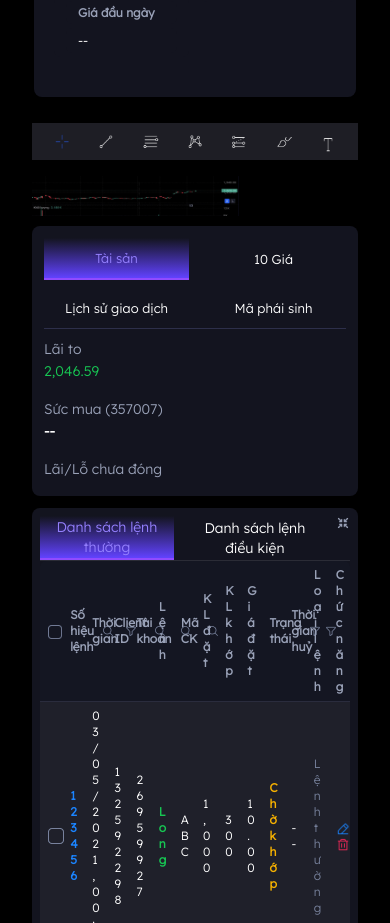
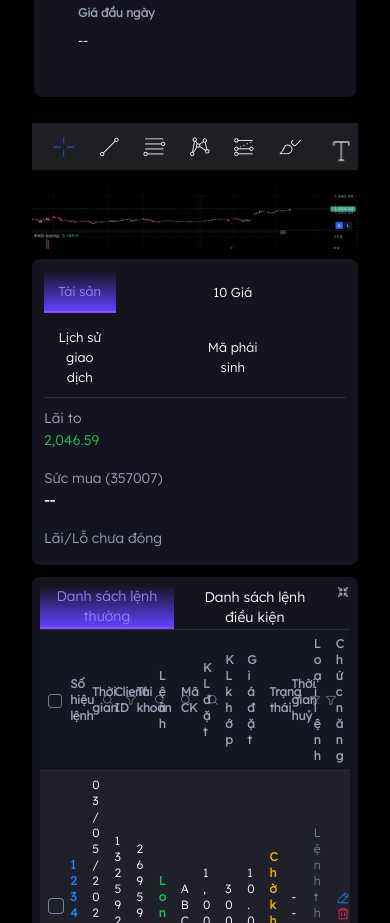
Before and after one commit to nguyen-huy-hoang-1708/dl_7, a React (Create React App) app: page / in a window 390 px wide. Shown: the part 1380-2303 px from the top of the page. Built offline with nearby package versions, Linux system fonts and the light colour scheme.

Commit message:
fix responsive them

```diff
--- a/src/style/Bieudo.css
+++ b/src/style/Bieudo.css
@@ -53,11 +53,12 @@
 }
 
 .bieudo-image img {
-  max-width: 53vw;
+  /*max-width: 53vw;*/
   width: auto;
-  width: 1098px;
+  /*width: 1098px;*/
+  width: 53vw;
   height: 208px;
-  object-fit: contain;
+  object-fit: fill;
   display: block;
   padding: 0px;
   margin-bottom: 0px;
@@ -179,7 +180,7 @@
 /*RESPONSIVE*/
 @media (max-width: 1024px) {
   .bieudo {
-    flex-direction: column;
+    flex-direction: row;
     display: flex;
   }
 
@@ -192,20 +193,17 @@
     flex-wrap: wrap;
   }
 
-  .size {
-    object-fit: contain;
-    display: block;
-  }
 
   .bieudo-icons-column {
     display: flex;
-    flex-direction: row;
+    flex-direction: row;/**/
     justify-content: space-around;
+    width: 100%;
     padding: 8px;
   }
 
   .bieudo-icons-column img {
-    width: 30px;
+    width: 100%;
     height: auto;
     display: flex;
     flex-direction: row;
@@ -215,11 +213,17 @@
     padding: 0;
     margin: 0;
     width: 100%;
-    height: auto;
-    object-fit: contain;
     display: block;
     max-width: 100%;
-    overflow-x: auto;
+    height: 100%;
+    overflow-x:hidden;
+  }
+
+  .size {
+    width: 100%;
+    height: 100%;
+    object-fit: fill;
+    display: block;
   }
 
   .bieudo-info-panel {
@@ -231,8 +235,11 @@
   .bieudo-tabs {
     flex-wrap: wrap;
     height: auto;
-    gap: 8px;
+    gap: 4px;
+    grid-template-columns: repeat(2, 1fr);
+    display: grid;
   }
+
 
   .bieudo-tab,
   .bieudo-tab-active {
@@ -274,7 +281,7 @@
   }
 
   .bieudo-left {
-    flex-direction: column;
+    flex-direction: row;
     width: 100%;
     max-width: 100%;
   }
```
